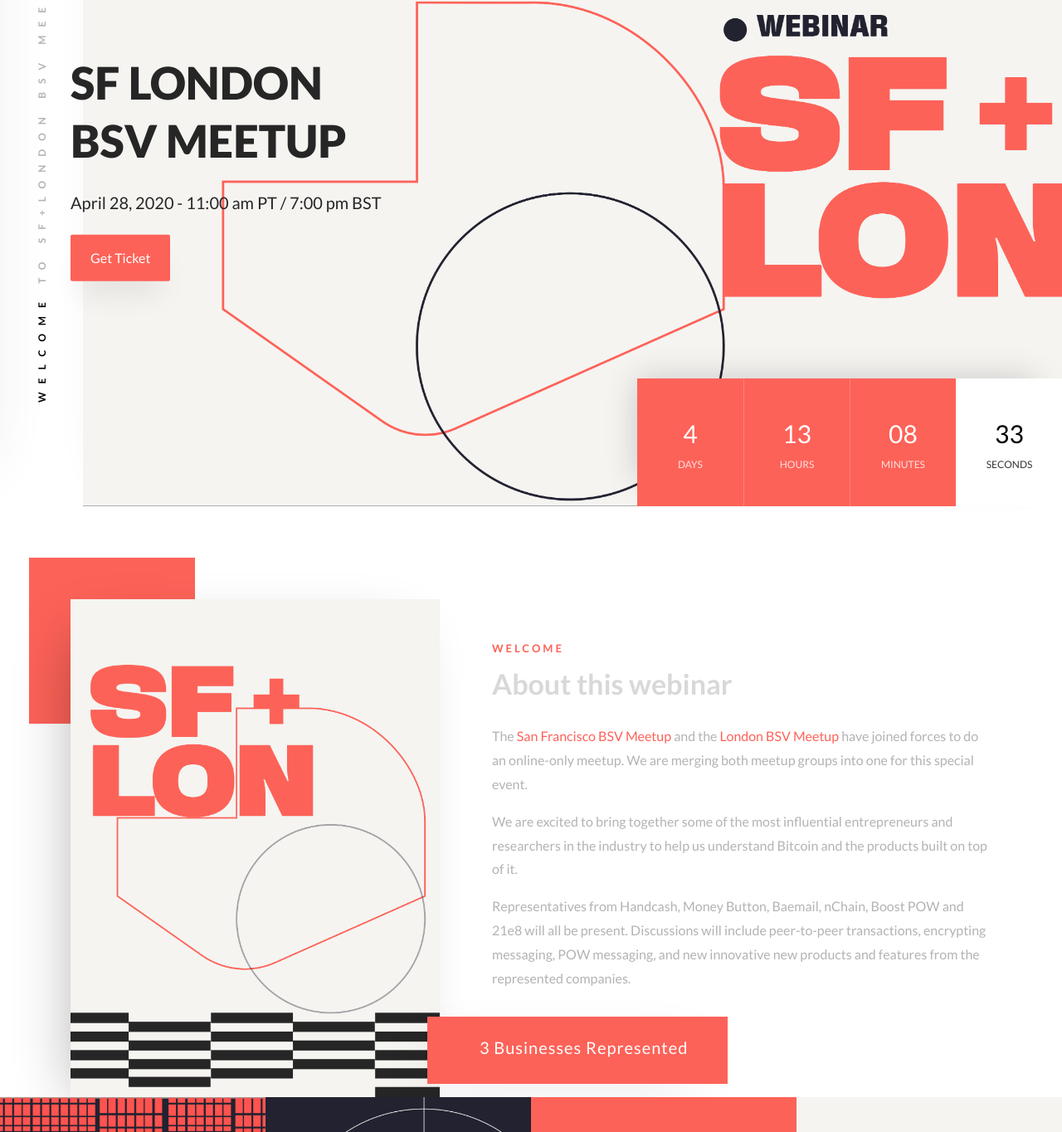
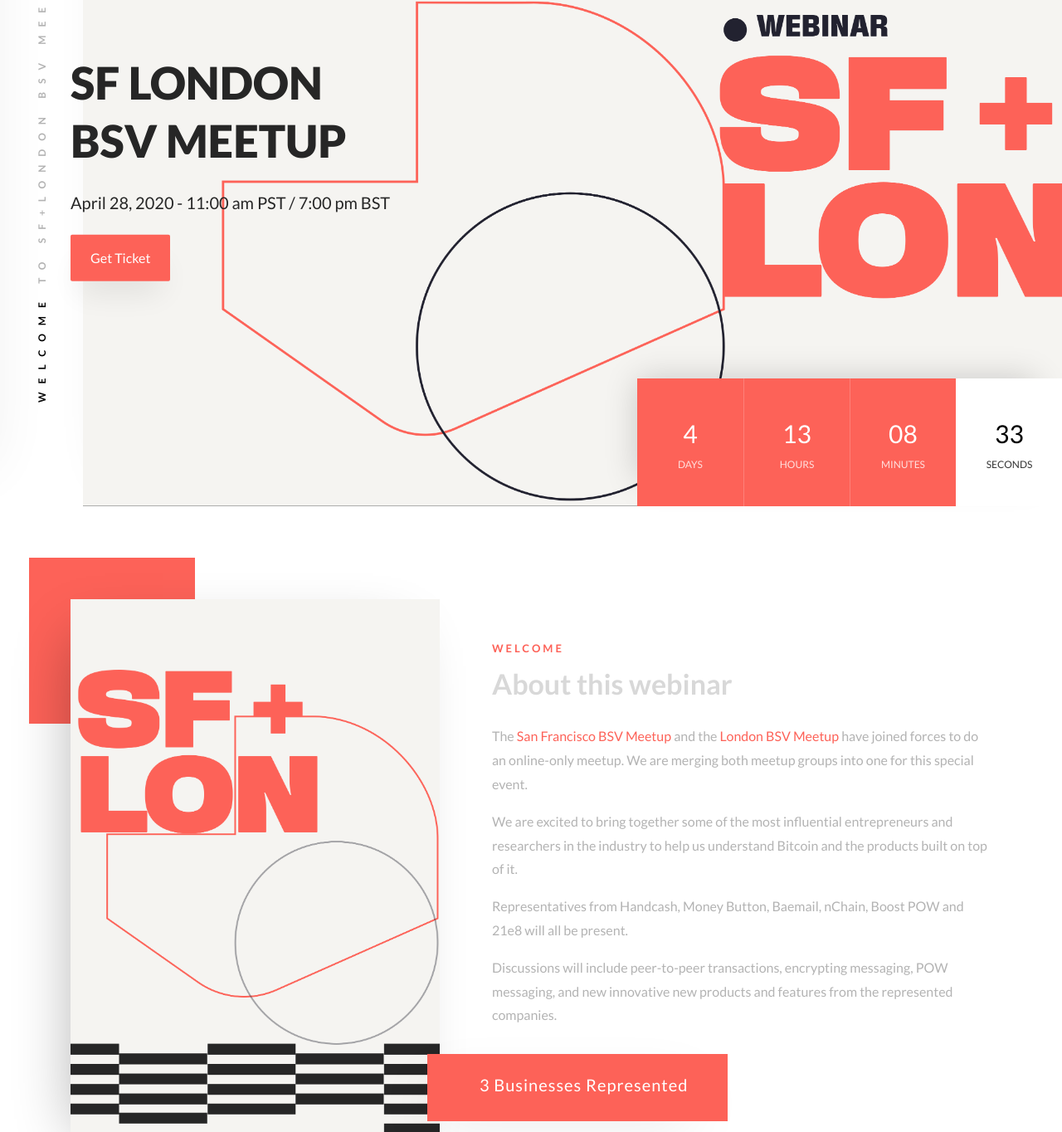
Before and after one commit to moneybutton/moneybutton.github.io, a plain HTML site: page sflondon/index.html in a window 1280 px wide. Shown: the part 190-1554 px from the top of the page at 83% size. Drawn offline with Linux system fonts and the light colour scheme; files whose address does not match are found by name; a web font is replaced by a local one.

Commit message:
text updates

```diff
--- a/sflondon/index.html
+++ b/sflondon/index.html
@@ -100,7 +100,7 @@
 		          <div class="one-forth js-fullheight d-flex align-items-start align-items-md-center ftco-animate" data-scrollax=" properties: { translateY: '70%' }">
 		          	<div class="text mt-4 mt-md-0">
 			            <h1 class="mb-4" style="color: #262626;">SF London<br>BSV Meetup</h1>
-			            <h2 class="mb-4" style="color: #262626;">April 28, 2020 - 11:00 am PT / 7:00 pm BST</h2>
+			            <h2 class="mb-4" style="color: #262626;">April 28, 2020 - 11:00 am PST / 7:00 pm BST</h2>
 			            <p><a href="#get-ticket-section" class="btn btn-primary py-3 px-4" style="background-color: #FD6258; border: 0 !important;">Get Ticket</a></p>
 		            </div>
 		          </div>
@@ -127,7 +127,8 @@
 								<h2 class="mb-4" style="font-size: 34px;">About this webinar</h2>
 								<p>The <a href="https://www.meetup.com/Bitcoin-SV-SF-Meetup/">San Francisco BSV Meetup</a> and the <a href="https://www.meetup.com/LondonBitcoin/events/">London BSV Meetup</a> have joined forces to do an online-only meetup. We are merging both meetup groups into one for this special event.</p>
 								<p>We are excited to bring together some of the most influential entrepreneurs and researchers in the industry to help us understand Bitcoin and the products built on top of it.</p>
-								<p>Representatives from Handcash, Money Button, Baemail, nChain, Boost POW and 21e8 will all be present. Discussions will include peer-to-peer transactions, encrypting messaging, POW messaging, and new innovative new products and features from the represented companies.</p>
+								<p>Representatives from Handcash, Money Button, Baemail, nChain, Boost POW and 21e8 will all be present.</p>
+								<p>Discussions will include peer-to-peer transactions, encrypting messaging, POW messaging, and new innovative new products and features from the represented companies.</p>
 		        </div>
 	          <div class="counter-wrap ftco-animate d-flex mt-md-3">
               <div class="text p-4 pr-5 bg-primary">
@@ -750,7 +751,7 @@
           <div class="col-md">
             <div class="ftco-footer-widget mb-4">
               <h2 class="ftco-heading-2">About.</h2>
-							<p>This event is brought to you by the San Francisco BSV Meetup and the London BSV Meetup.</p>
+							<p>This event is brought to you by the San Francisco BSV Meetup, the London BSV Meetup, and the <a href="https://bitcoinassociation.net/">Bitcoin Association</a>.</p>
 							<!--
               <ul class="ftco-footer-social list-unstyled float-md-left float-lft mt-5">
                 <li class="ftco-animate"><a href="#"><span class="icon-twitter"></span></a></li>
```
